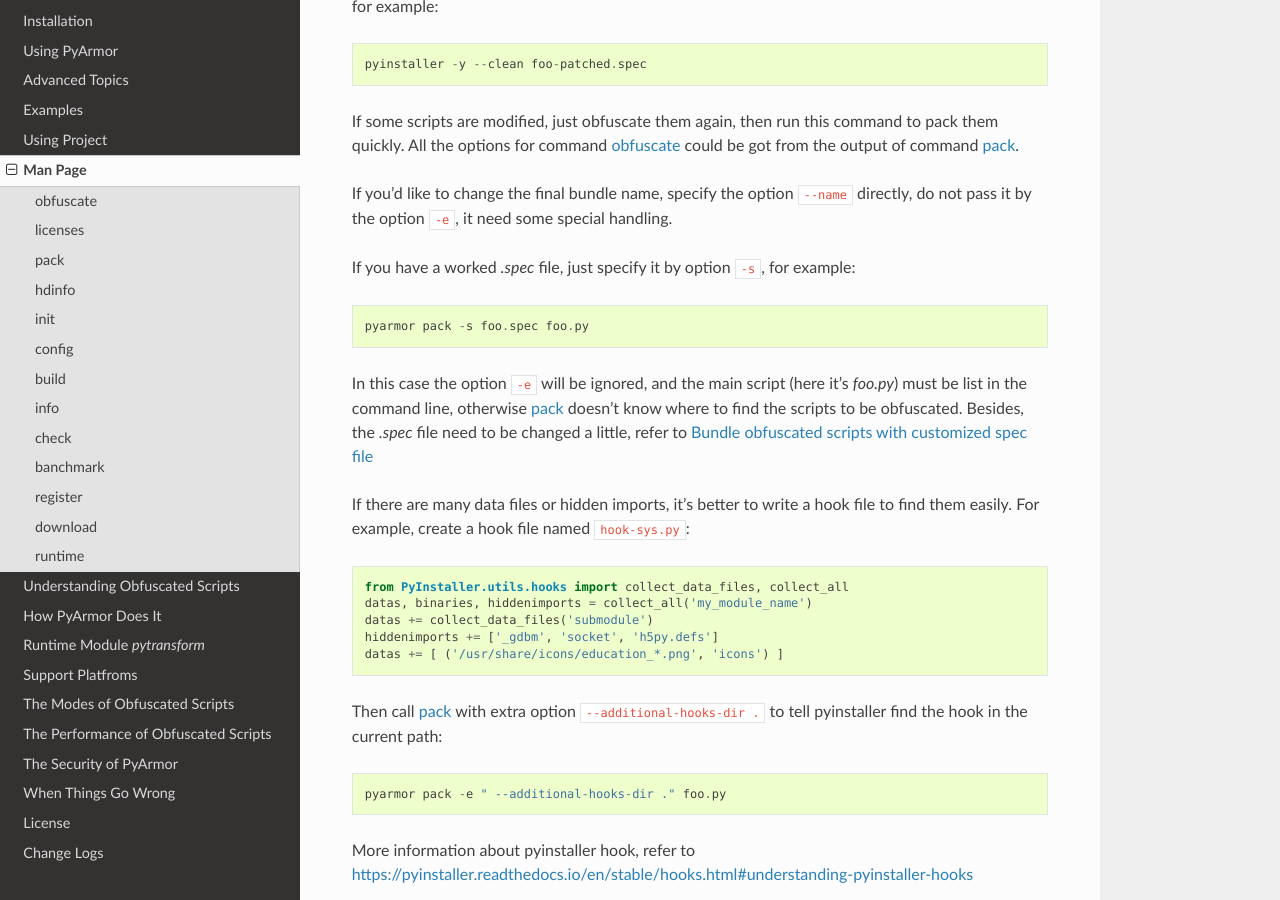
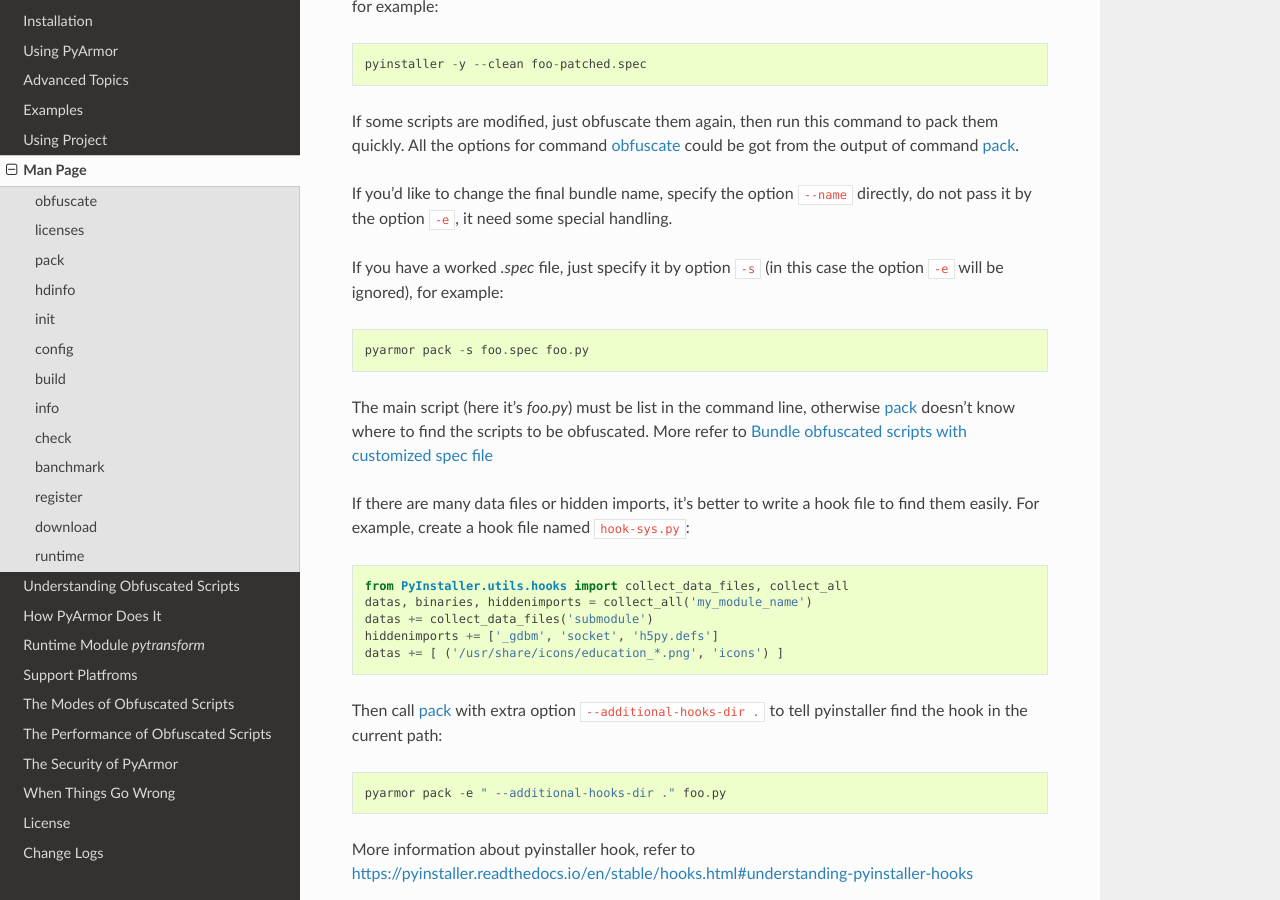
Before and after one commit to dashingsoft/pyarmor, a Sphinx documentation site: the page built from docs/man.rst, in a window 1280 px wide and 900 px high, scrolled down 10495 px. Built offline with Sphinx 7.4.7 and the Read the Docs theme 2.0.0, drawn with Linux system fonts in a browser that asks for light colours.

Commit message:
Refine doc

```diff
--- a/docs/man.rst
+++ b/docs/man.rst
@@ -404,16 +404,14 @@ the output of command `pack`_.
 If you'd like to change the final bundle name, specify the option ``--name``
 directly, do not pass it by the option ``-e``, it need some special handling.
 
-If you have a worked `.spec` file, just specify it by option ``-s``, for
-example::
+If you have a worked `.spec` file, just specify it by option ``-s`` (in this
+case the option ``-e`` will be ignored), for example::
 
     pyarmor pack -s foo.spec foo.py
 
-In this case the option ``-e`` will be ignored, and the main script (here it's
-`foo.py`) must be list in the command line, otherwise `pack`_ doesn't know where
-to find the scripts to be obfuscated. Besides, the `.spec` file need to be
-changed a little, refer to :ref:`Bundle obfuscated scripts with customized spec
-file`
+The main script (here it's `foo.py`) must be list in the command line, otherwise
+`pack`_ doesn't know where to find the scripts to be obfuscated. More refer to
+:ref:`Bundle obfuscated scripts with customized spec file`
 
 If there are many data files or hidden imports, it's better to write a hook file
 to find them easily. For example, create a hook file named ``hook-sys.py``::
```
